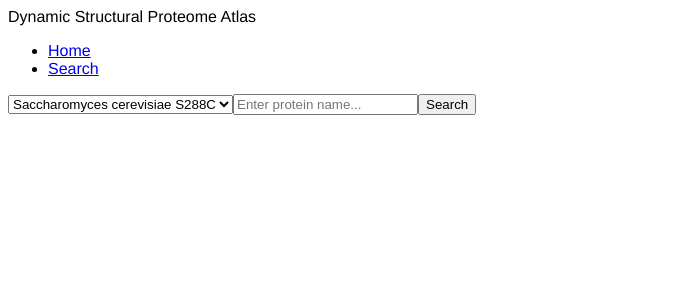
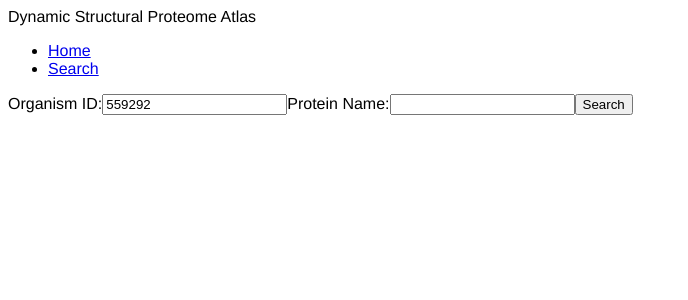
Before and after one commit to DSPAtlas/dspa-frontend, a React (Create React App) app: page /search in a window 1280 px wide. Shown: the top 300 px of the page, without its empty margins (0-688 px from the left). Built offline with nearby package versions, Linux system fonts and the light colour scheme.

Commit message:
redirect to visualozation when performing search

```diff
--- a/package.json
+++ b/package.json
@@ -18,7 +18,7 @@
     "import": "^0.0.6",
     "react": "^18.2.0",
     "react-dom": "^18.2.0",
-    "react-router-dom": "^6.21.1",
+    "react-router-dom": "^6.24.0",
     "react-scripts": "^5.0.1",
     "web-vitals": "^2.1.4"
   },
--- a/src/App.jsx
+++ b/src/App.jsx
@@ -1,7 +1,8 @@
 import { BrowserRouter as Router, Route, Link, Routes } from 'react-router-dom';
 
 import Home from './components/Home';
-import ProteinVisualization from './components/Search';
+import ProteinSearch from './components/Search';
+import ProteinVisualization from './components/Result';
 
 const NotFound = () => <div>Page not found.</div>;
 
@@ -23,7 +24,8 @@ const App = () => {
         </nav>
         <Routes>
           <Route path="/" exact element={<Home/>} />
-          <Route path="/search" element={<ProteinVisualization/>} />
+          <Route path="/search" element={<ProteinSearch/>} />
+          <Route path="/visualize/:organismId/:proteinName" element={<ProteinVisualization />} />
           <Route path="*" element={<NotFound />} />
         </Routes>
         </div>
--- a/src/components/NightingaleComponent.jsx
+++ b/src/components/NightingaleComponent.jsx
@@ -56,7 +56,7 @@ const NightingaleComponent = ({ proteinData}) => {
 
     useEffect(() => {
         customElements.whenDefined("nightingale-track").then(() => {
-            if (featuresContainer.current) {
+            if (featuresContainer.current && proteinData.featuresData.features) {
                 const features = proteinData.featuresData.features.map((ft) => ({
                     ...ft,
                     start: ft.start || ft.begin,
--- /dev/null
+++ b/src/components/Result.jsx
@@ -0,0 +1,85 @@
+import React, { useState, useEffect } from 'react';
+import config from '../config.json';
+import NightingaleComponent from './NightingaleComponent';
+import FunctionalComponent from './FunctionalComponent';
+
+const ProteinVisualization = () => {
+  const [selectedOrganism, setSelectedOrganism] = useState('559292'); // Default to Saccharomyces cerevisiae S288C
+  const [proteinName, setProteinName] = useState('');
+  const [proteinData, setProteinData] = useState({});
+  const [loading, setLoading] = useState(false);
+  const [error, setError] = useState('');
+
+  const handleOrganismChange = (event) => {
+    setSelectedOrganism(event.target.value);
+  };
+
+  const handleProteinNameChange = (event) => {
+    setProteinName(event.target.value);
+  };
+
+  const handleSubmit = (event) => {
+    event.preventDefault();
+    fetchProteinData();
+  };
+
+  const fetchProteinData = async () => {
+    setLoading(true);
+    setError('');
+    const queryParams = `taxonomyID=${encodeURIComponent(selectedOrganism)}&proteinName=${encodeURIComponent(proteinName)}`;
+    const url = `${config.apiEndpoint}/v1/proteins?${queryParams}`;
+    try {
+        const response = await fetch(url);
+        if (!response.ok) {
+            throw new Error(`HTTP error! Status: ${response.status}`);
+        }
+        const data = await response.json(); // This line throws if the response is not JSON.
+        setProteinData(data.proteinData);
+    } catch (error) {
+        console.error("Error fetching data: ", error);
+        setError('Failed to load protein data');
+        setProteinData({});
+    } finally {
+        setLoading(false);
+    }
+};
+
+return (
+  <>
+    <div className="search-container">
+      <form onSubmit={handleSubmit}>
+        <select name="taxonomyID" value={selectedOrganism} onChange={handleOrganismChange}>
+          <option value="10090">Mus musculus</option>
+          <option value="559292">Saccharomyces cerevisiae S288C</option>
+          <option value="9606">Homo Sapiens</option>
+        </select>
+        <input
+          type="text"
+          name="proteinName"
+          value={proteinName}
+          onChange={handleProteinNameChange}
+          required
+          placeholder="Enter protein name..."
+        />
+        <button type="submit">Search</button>
+      </form>
+    </div>
+    <div className="result-container">
+      {loading ? <p>Loading...</p> : error ? <p>Error: {error}</p> : (
+        proteinData && proteinData.proteinName && (
+          <div>
+            <h3>UniProt ID {proteinData.proteinName}</h3>
+            <p>Taxonomy: {proteinData.taxonomy || 'N/A'}</p> {/* assuming you have taxonomy info in your data */}
+            <NightingaleComponent proteinData={proteinData} />
+            <h2>Functional LiP Results</h2>
+            <FunctionalComponent proteinData={proteinData} />
+          </div>
+        )
+      )}
+    </div>
+  </>
+);
+};
+
+
+export default ProteinVisualization;
--- a/src/components/Search.jsx
+++ b/src/components/Search.jsx
@@ -1,85 +1,77 @@
 import React, { useState, useEffect } from 'react';
+import { useLocation, Link} from 'react-router-dom';
 import config from '../config.json';
-import NightingaleComponent from './NightingaleComponent';
-import FunctionalComponent from './FunctionalComponent';
 
-const ProteinVisualization = () => {
+const ProteinSearch = () => {
   const [selectedOrganism, setSelectedOrganism] = useState('559292'); // Default to Saccharomyces cerevisiae S288C
-  const [proteinName, setProteinName] = useState('');
-  const [proteinData, setProteinData] = useState({});
-  const [loading, setLoading] = useState(false);
+  const [proteinName, setProteinName] = useState(''); // Added missing state for proteinName
+  const [searchTerm, setSearchTerm] = useState('');
   const [error, setError] = useState('');
+  const [searchResults, setSearchResults] = useState(null);
 
   const handleOrganismChange = (event) => {
     setSelectedOrganism(event.target.value);
   };
 
   const handleProteinNameChange = (event) => {
-    setProteinName(event.target.value);
+    setSearchTerm(event.target.value);
   };
 
-  const handleSubmit = (event) => {
+  const handleSubmit = async (event) => {
     event.preventDefault();
-    fetchProteinData();
-  };
-
-  const fetchProteinData = async () => {
-    setLoading(true);
-    setError('');
-    const queryParams = `taxonomyID=${encodeURIComponent(selectedOrganism)}&proteinName=${encodeURIComponent(proteinName)}`;
-    const url = `${config.apiEndpoint}/v1/proteins?${queryParams}`;
     try {
+      const queryParams = `searchTerm=${encodeURIComponent(searchTerm)}`;
+      const url = `${config.apiEndpoint2}search?${queryParams}`;
       const response = await fetch(url);
-        if (!response.ok) {
-            throw new Error(`HTTP error! Status: ${response.status}`);
+      const data = await response.json();
+      if (data.success) {
+        setSearchResults(data);
+      } else {
+        throw new Error(data.message || 'Failed to fetch data');
       }
-        const data = await response.json(); // This line throws if the response is not JSON.
-        setProteinData(data.proteinData);
-    } catch (error) {
-        console.error("Error fetching data: ", error);
-        setError('Failed to load protein data');
-        setProteinData({});
-    } finally {
-        setLoading(false);
+    } catch (err) {
+      setError(err.message);
     }
   };
 
   return (
-  <>
-    <div className="search-container">
+    <div>
       <form onSubmit={handleSubmit}>
-        <select name="taxonomyID" value={selectedOrganism} onChange={handleOrganismChange}>
-          <option value="10090">Mus musculus</option>
-          <option value="559292">Saccharomyces cerevisiae S288C</option>
-          <option value="9606">Homo Sapiens</option>
-        </select>
-        <input
-          type="text"
-          name="proteinName"
-          value={proteinName}
-          onChange={handleProteinNameChange}
-          required
-          placeholder="Enter protein name..."
-        />
+        <label>
+          Organism ID:
+          <input type="text" value={selectedOrganism} onChange={handleOrganismChange} />
+        </label>
+        <label>
+          Protein Name:
+          <input type="text" value={searchTerm} onChange={handleProteinNameChange} />
+        </label>
         <button type="submit">Search</button>
       </form>
-    </div>
-    <div className="result-container">
-      {loading ? <p>Loading...</p> : error ? <p>Error: {error}</p> : (
-        proteinData && proteinData.proteinName && (
-          <div>
-            <h3>UniProt ID {proteinData.proteinName}</h3>
-            <p>Taxonomy: {proteinData.taxonomy || 'N/A'}</p> {/* assuming you have taxonomy info in your data */}
-            <NightingaleComponent proteinData={proteinData} />
-            <h2>Functional LiP Results</h2>
-            <FunctionalComponent proteinData={proteinData} />
-          </div>
-        )
+      {error && <p>Error: {error}</p>}
+      {searchResults && searchResults.table && (
+        <table>
+          <thead>
+            <tr>
+              <th>Protein Name</th>
+              <th>Description</th>
+            </tr>
+          </thead>
+          <tbody>
+            {searchResults.table.map((entry, index) => (
+              <tr key={index}>
+                <td>
+                  <Link to={`/visualize/${selectedOrganism}/${entry.proteinName}`}>
+                    {entry.proteinName}
+                  </Link>
+                </td>
+                <td>{entry.proteinDescription}</td>
+              </tr>
+            ))}
+          </tbody>
+        </table>
       )}
     </div>
-  </>
   );
 };
 
-
-export default ProteinVisualization;
+export default ProteinSearch;
--- a/src/config.json
+++ b/src/config.json
@@ -1,6 +1,7 @@
 
 {
     "apiEndpoint": "http://localhost:3000/api",
+    "apiEndpoint2": "http://localhost:3000/",
     "enableFeatureX": true,
     "theme": "light"
 }
```
Also changed, not shown: 1 other file (tests, documents, lock files or other folders). Lines whose indentation alone changed are shown as unchanged.
